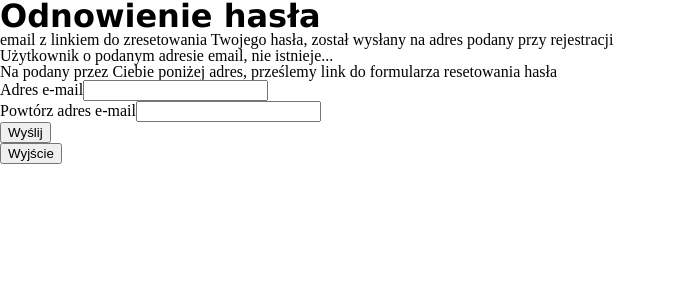
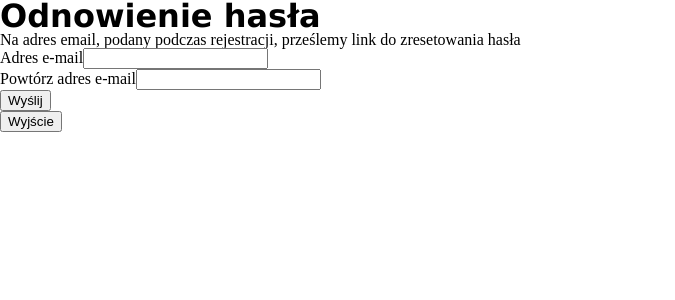
Before and after one commit to msgarski/repeater_app_react, a React (Create React App) app: page /forgot in a window 1280 px wide. Shown: the top 300 px of the page, without its empty margins (0-675 px from the left). Built offline with nearby package versions, Linux system fonts and the light colour scheme.

Commit message:
finished validation  pass reset form

```diff
--- a/src/components/authentication/ForgotPassword.js
+++ b/src/components/authentication/ForgotPassword.js
@@ -5,6 +5,8 @@ import { INITIAL_EMAIL_CONFIRMATION_STATE } from "../../general/constants";
 import { validateEmail, identityChecking } from "../../general/validators";
 
 const ForgotPassword = () => {
+  const [userState, setUserState] = useState(true);
+  const [messageState, setMessageState] = useState(false);
   const [emailsPack, setEmailsPack] = useState(
     INITIAL_EMAIL_CONFIRMATION_STATE
   );
@@ -12,7 +14,7 @@ const ForgotPassword = () => {
   const handleChangeInputField = (event) => {
     setEmailsPack({
       ...emailsPack,
-      [event.target.id]: event.target.value,
+      [event.target.id]: event.target.value.trim().toLowerCase(),
     });
   };
 
@@ -21,49 +23,64 @@ const ForgotPassword = () => {
 
     setEmailsPack(INITIAL_EMAIL_CONFIRMATION_STATE);
   };
-
+  //***************************************************************************** */
+  //**************************************************************************** */
   const handleSubmitForm = (event) => {
+    console.clear();
     event.preventDefault();
 
-    setEmailsPack({
-      email1: emailsPack.email1.trim().toLowerCase(),
-      email2: emailsPack.email2.trim().toLowerCase(),
-    });
-    //todo usereducer for below options needed:
     if (!identityChecking(emailsPack.email1, emailsPack.email2)) {
       // emails are not equal!!!
-      console.log("emails are not equal each other");
-      setEmailsPack(INITIAL_EMAIL_CONFIRMATION_STATE);
+      setEmailsPack({ ...INITIAL_EMAIL_CONFIRMATION_STATE, finished: true });
+    } else if (!validateEmail(emailsPack.email1)) {
+      // this string is not an email address!!
+      console.log("this is not proper email address");
+      setEmailsPack({ ...INITIAL_EMAIL_CONFIRMATION_STATE, finished: true });
+    } else {
+      console.log("seems to be ok");
+      sendForgottenPasswordForm();
     }
-    if (!validateEmail(emailsPack.email1)) {
-      // string is not an email
-      console.log("this is not proper email address");
-      setEmailsPack(INITIAL_EMAIL_CONFIRMATION_STATE);
-    }
-
-    sendForgottenPasswordForm();
   };
-
+  //**************************************************************************************** */
+  //**************************************************************************************** */
   return (
     <>
       <h1>Odnowienie hasła</h1>
+
+      <p>
+        Na adres email, podany podczas rejestracji, prześlemy link do
+        zresetowania hasła
+      </p>
+
       {/* gdy skutecznie wysłano email z linkiem do zresetowania hasła */}
       <div>
-        <p>
-          email z linkiem do zresetowania Twojego hasła, został wysłany na adres
-          podany przy rejestracji
-        </p>
+        {/* todo modal... */}
+        {messageState ? (
+          <p>
+            email z linkiem do zresetowania Twojego hasła, został wysłany na
+            podany adres
+          </p>
+        ) : (
+          <p></p>
+        )}
       </div>
-      {/* jeśli user nie został znaleziony */}
       <div>
-        <p>Użytkownik o podanym adresie email, nie istnieje...</p>
+        {!userState ? (
+          <p>Użytkownik o podanym adresie email, nie istnieje...</p>
+        ) : (
+          <p></p>
+        )}
       </div>
 
       <div>
-        <p>
-          Na podany przez Ciebie poniżej adres, prześlemy link do formularza
-          resetowania hasła
-        </p>
+        {!(emailsPack.identity || emailsPack.correctness) &&
+        emailsPack.finished ? (
+          <p>Podany adres zawierał błąd, lub został źle powtórzony</p>
+        ) : (
+          <p></p>
+        )}
+      </div>
+      <div>
         <form onSubmit={handleSubmitForm}>
           <div>
             <InputField
--- a/src/general/constants.js
+++ b/src/general/constants.js
@@ -9,4 +9,7 @@ export const INITIAL_CREDENTIALS_STATE = {
 export const INITIAL_EMAIL_CONFIRMATION_STATE = {
   email1: "",
   email2: "",
+  finished: false,
+  identity: false,
+  correctness: false,
 };
```
